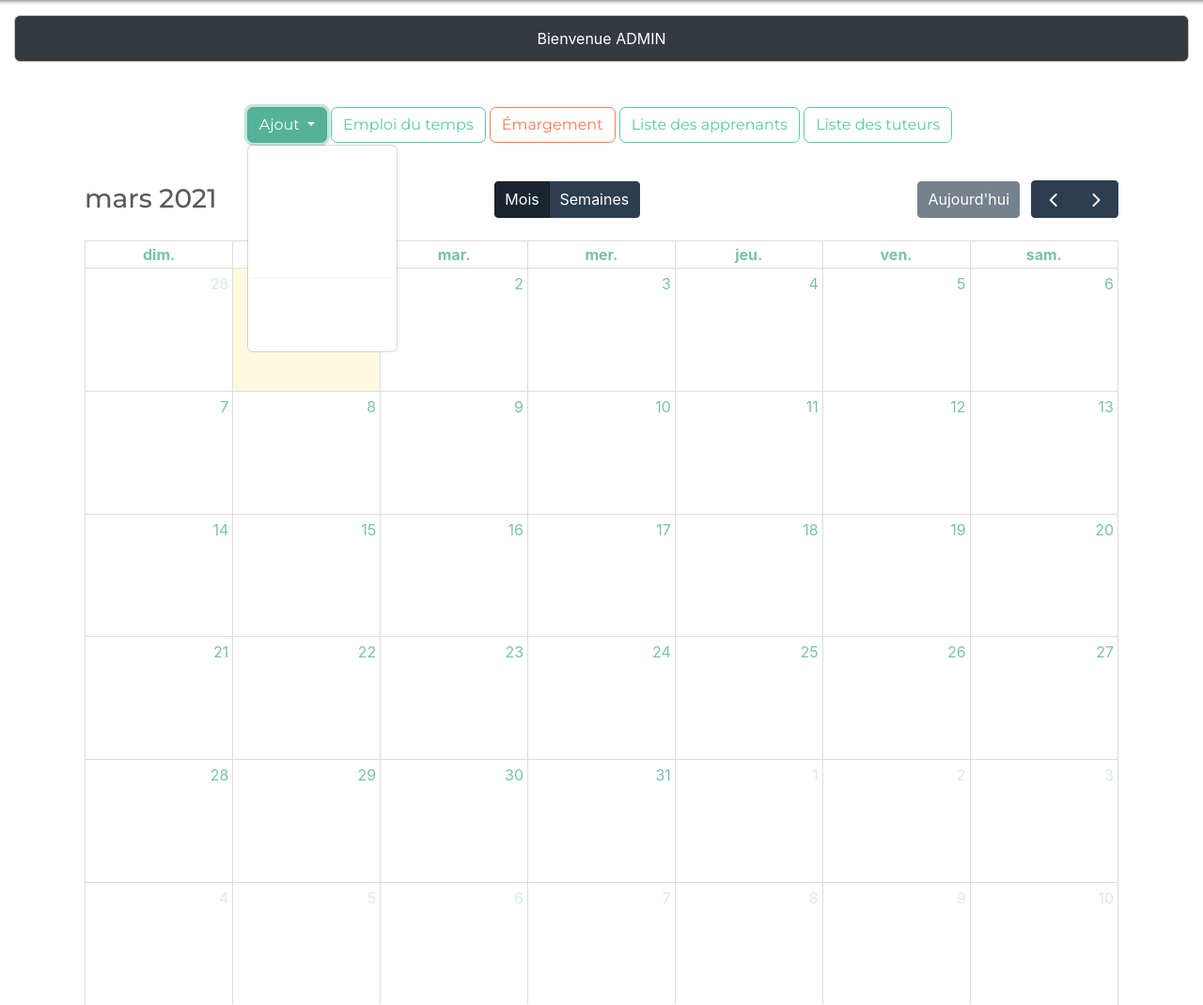
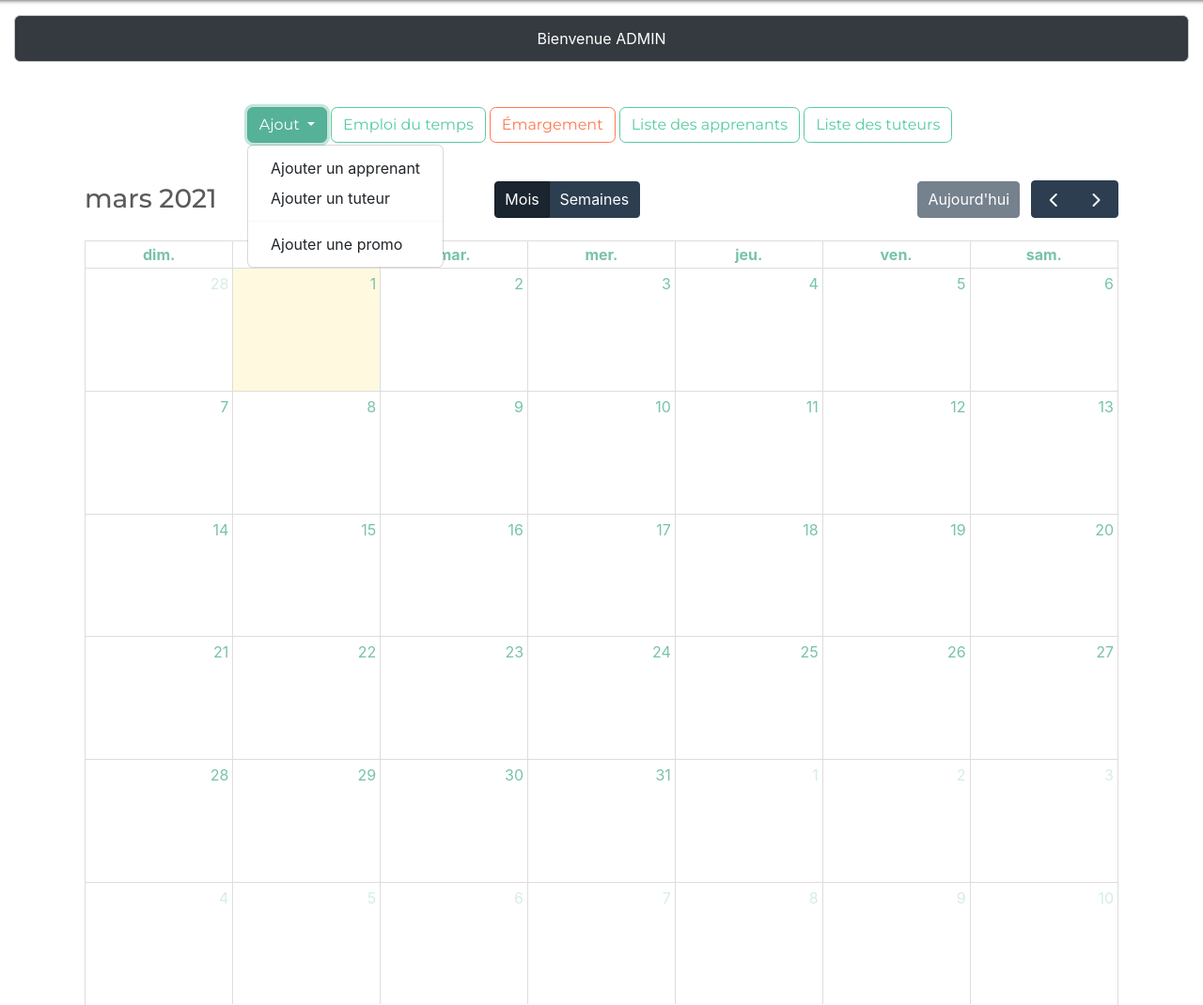
Before and after one commit to sakil-g/Projet-Adrie, a PHP site: page /edsa-adrie_proj/includes/acc_admin.php in a window 1280 px wide, after a click on "Ajout". Shown: the part 76-1146 px from the top of the page at 94% size. Run offline with PHP 8.4, Linux system fonts and the light colour scheme; lists and menus that the app fills with data are empty; some libraries are stand-ins or nearby versions.

Commit message:
Update acc_admin.php

```diff
--- a/includes/acc_admin.php
+++ b/includes/acc_admin.php
@@ -27,10 +27,10 @@
     Ajout
   </button>
     <div class="dropdown-menu">
-        <a class="btn" href="../pages/inscription_user.php" role="button">Ajouter un apprenant</a>
-        <a class="btn" href="../pages/inscription_tut.php" role="button">Ajouter un tuteur</a>
+        <a class="dropdown-item" href="../pages/inscription_user.php" role="button">Ajouter un apprenant</a>
+        <a class="dropdown-item" href="../pages/inscription_tut.php" role="button">Ajouter un tuteur</a>
         <div class="dropdown-divider"></div>
-        <a class="btn" href="../pages/ajout_promo.php" role="button">Ajouter une promo</a>
+        <a class="dropdown-item" href="../pages/ajout_promo.php" role="button">Ajouter une promo</a>
     </div>
     </div>
     <a class="btn btn-outline-success mr-1" href="#" role="button">Emploi du temps</a>
```
